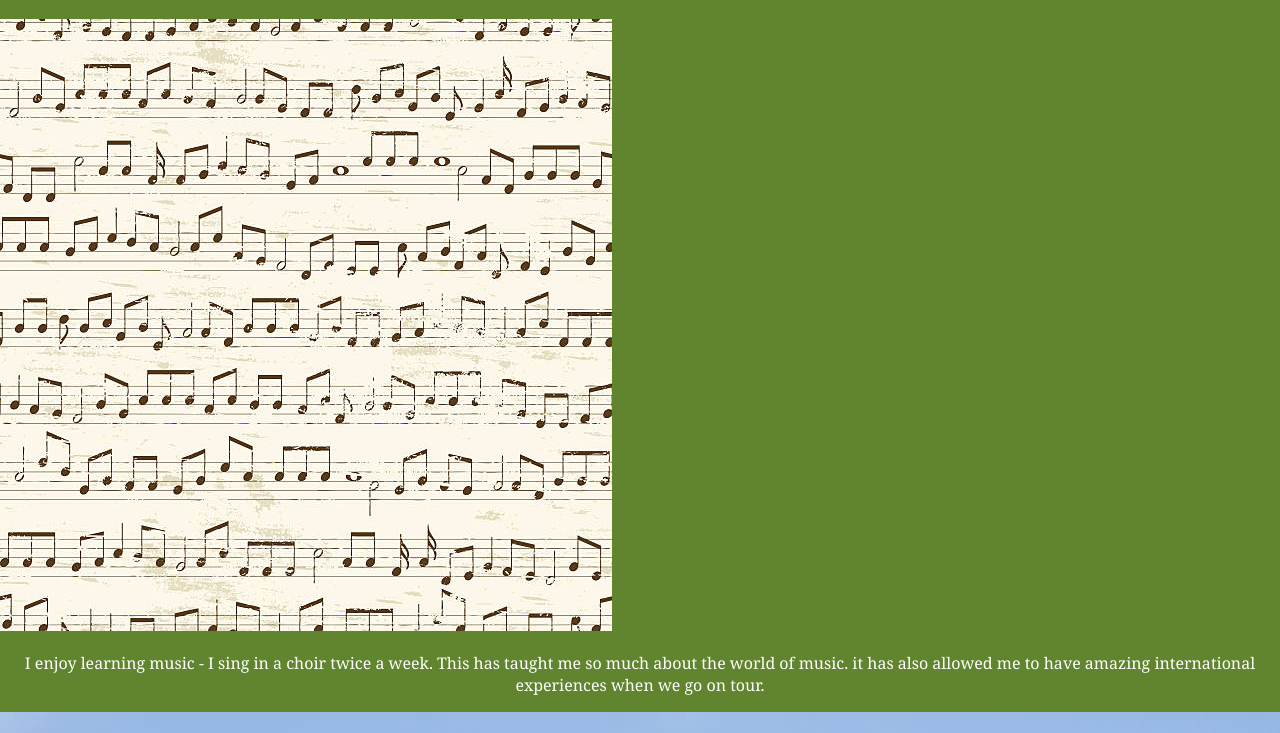
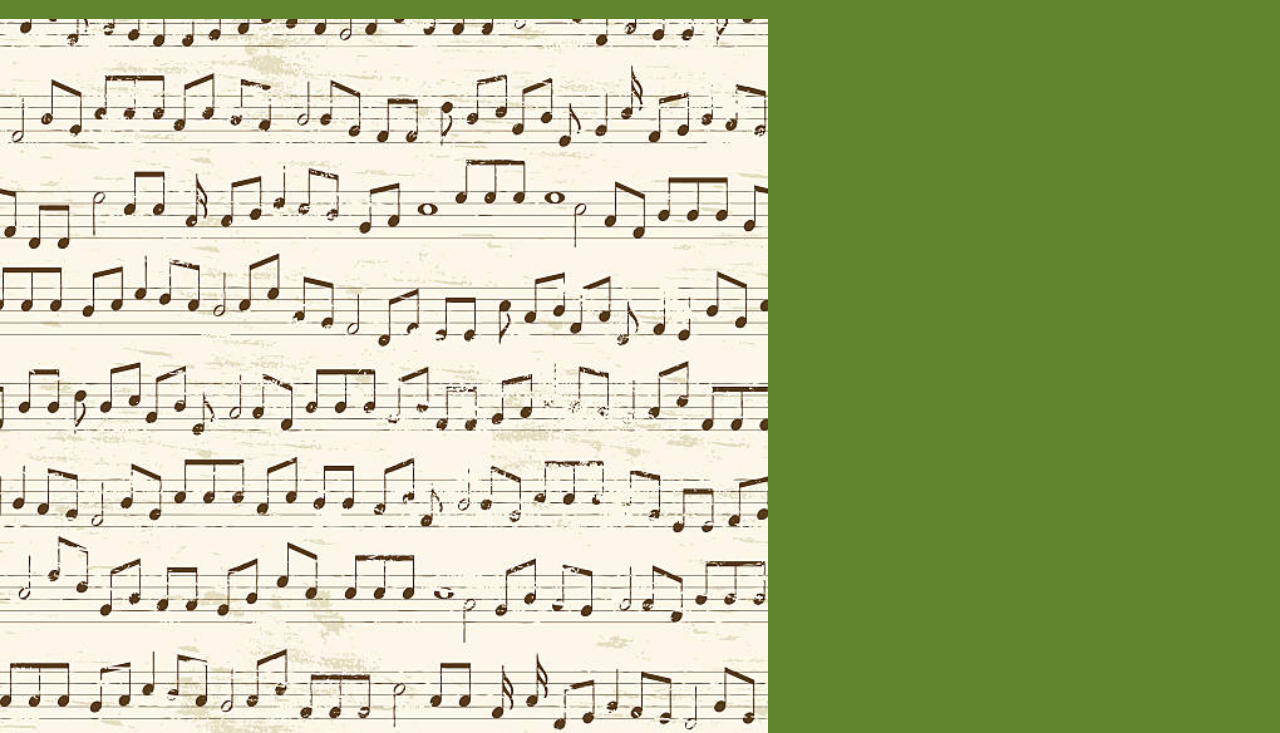
Before and after one commit to 25sarahsu/apcsp, a plain HTML site: page extracurriculars.html in a window 1280 px wide. Shown: the part 67-800 px from the top of the page. Drawn offline with Linux system fonts and the light colour scheme.

Commit message:
Update extracurriculars.html

```diff
--- a/extracurriculars.html
+++ b/extracurriculars.html
@@ -8,7 +8,7 @@
 <h1 class="title">Extra Curricular Activities 2022-2023</h1>
 
 <body>
-           <img src = "music.jpg">
+           <img width=60% src = "music.jpg">
 
 	<p>I enjoy learning music - I sing in a choir twice a week. This has taught me so much about the world of music. it has also allowed me to have amazing international experiences when we go on tour.</p>
 
```
